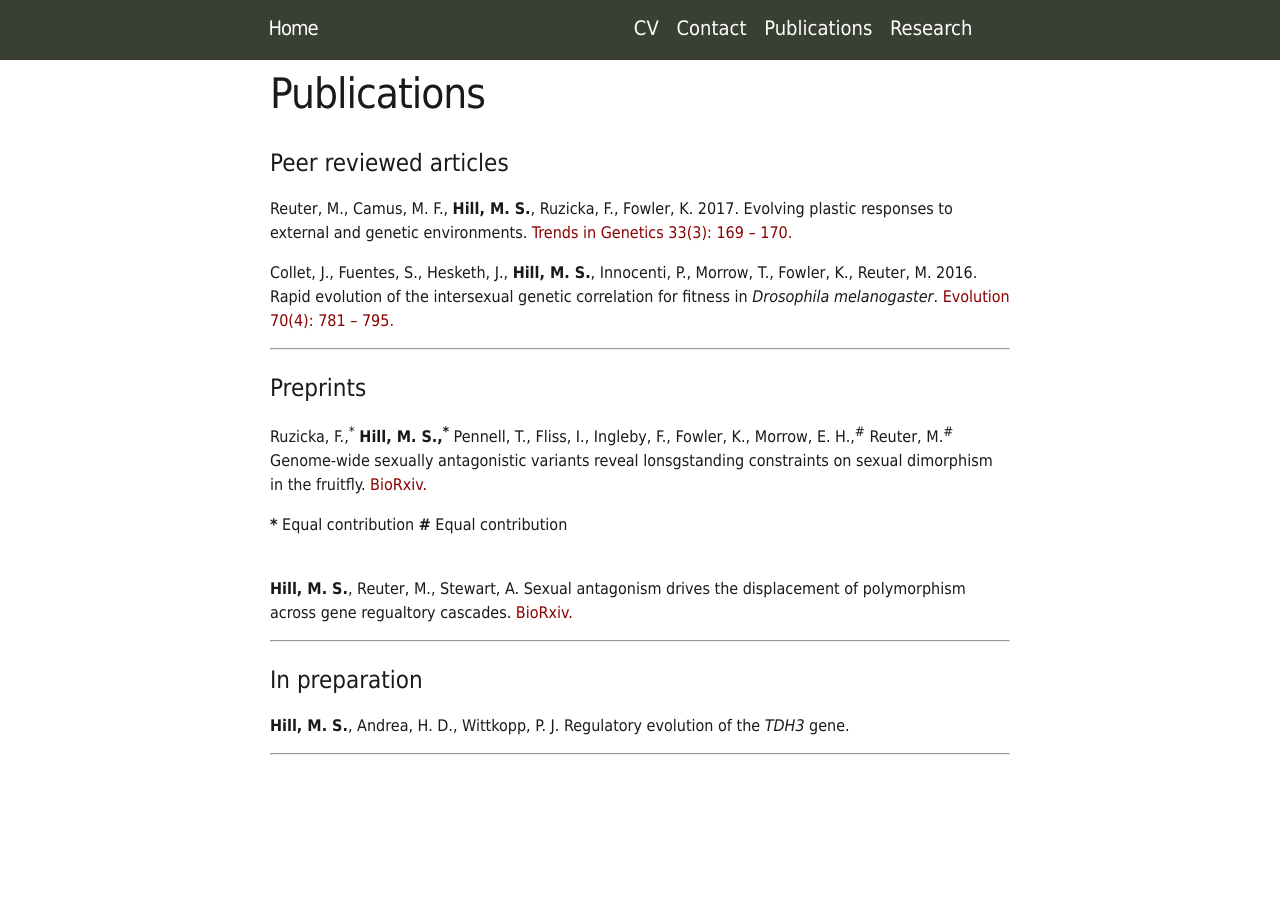
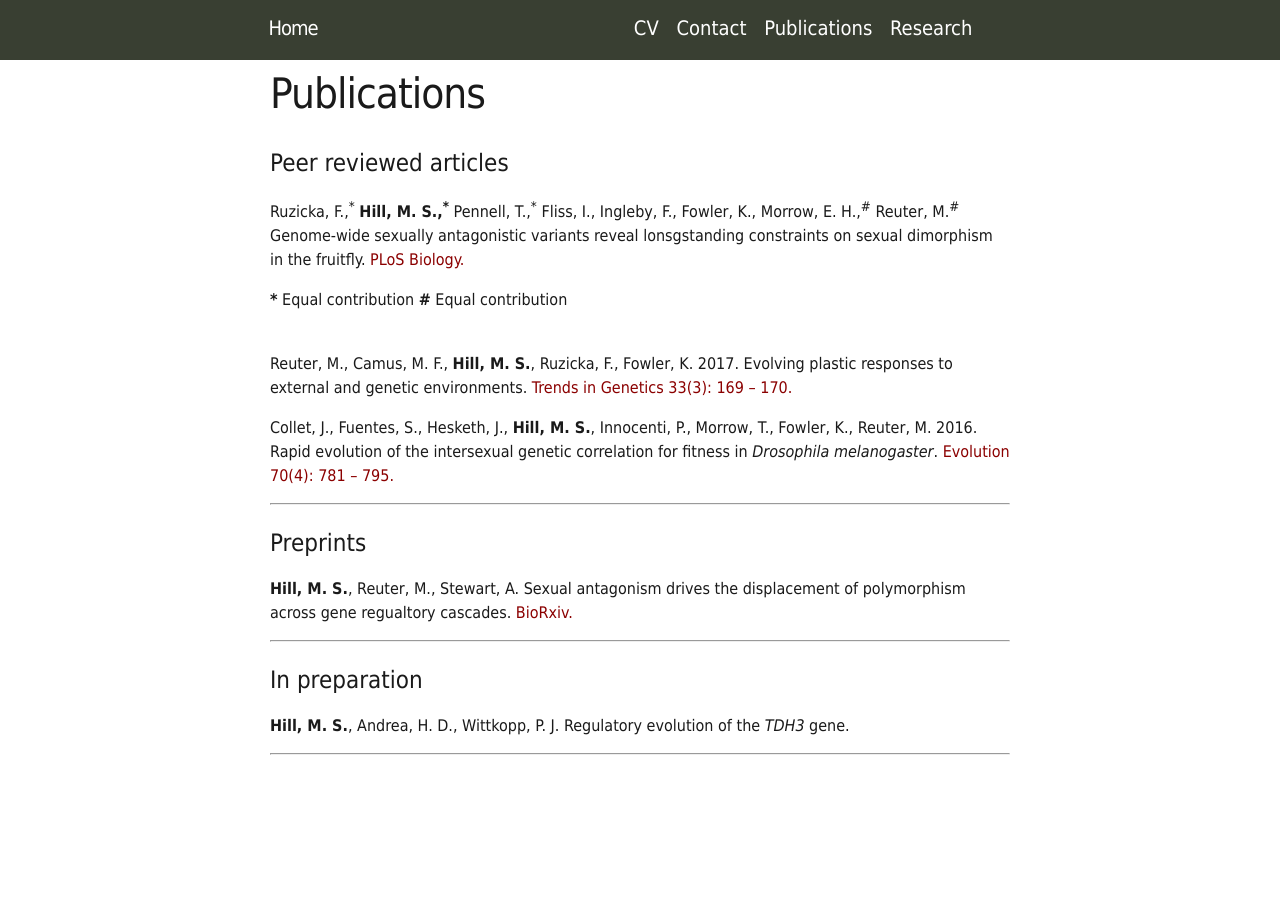
Before and after one commit to Mark-Stephen-Hill/Mark-Stephen-Hill.github.io, a Jekyll site: the page built from Publications.md, in a window 1280 px wide. Built offline with Jekyll 4.4.1, drawn with Linux system fonts in a browser that asks for light colours; some of the changed lines change nothing that is shown.

Commit message:
Update Publications.md

```diff
--- a/Publications.md
+++ b/Publications.md
@@ -15,6 +15,14 @@
 
 <h1>Peer reviewed articles</h1>
 
+
+Ruzicka, F.,<sup>*</sup> <b>Hill, M. S.,<sup>*</sup></b> Pennell, T.,<sup>*</sup> Fliss, I., Ingleby, F., Fowler, K., Morrow, E. H.,<sup>#</sup> Reuter, M.<sup>#</sup> Genome-wide sexually antagonistic variants reveal lonsgstanding constraints on sexual dimorphism in the fruitfly. <a href="https://doi.org/10.1371/journal.pbio.3000244" style="color:#8b0000">PLoS Biology.</a>
+
+<b>*</b> Equal contribution
+<b>#</b> Equal contribution
+<br>
+<br>
+
 Reuter, M., Camus, M. F., <b>Hill, M. S.</b>, Ruzicka, F., Fowler, K. 2017. Evolving plastic responses to external and genetic environments. <a href="http://ac.els-cdn.com/S0168952517300045/1-s2.0-S0168952517300045-main.pdf?_tid=2a7d67f6-ebee-11e6-a180-00000aab0f26&acdnat=1486332062_e1b2719461cfd3704c1c2a321a7177ee" style="color:#8b0000">Trends in Genetics 33(3): 169 – 170.</a>
 
 Collet, J., Fuentes, S., Hesketh, J., <b>Hill, M. S.</b>, Innocenti, P., Morrow, T., Fowler, K., Reuter, M. 2016. Rapid evolution of the intersexual genetic correlation for fitness in <i>Drosophila melanogaster</i>. <a href="http://onlinelibrary.wiley.com/doi/10.1111/evo.12892/epdf" style="color:#8b0000">Evolution 70(4): 781 – 795.</a>
@@ -22,13 +30,6 @@
 <hr>
 
 <h1>Preprints</h1>
-
-Ruzicka, F.,<sup>*</sup> <b>Hill, M. S.,<sup>*</sup></b> Pennell, T., Fliss, I., Ingleby, F., Fowler, K., Morrow, E. H.,<sup>#</sup> Reuter, M.<sup>#</sup> Genome-wide sexually antagonistic variants reveal lonsgstanding constraints on sexual dimorphism in the fruitfly. <a href="https://doi.org/10.1101/117176" style="color:#8b0000">BioRxiv.</a>
-
-<b>*</b> Equal contribution
-<b>#</b> Equal contribution
-<br>
-<br>
 
 <b>Hill, M. S.</b>, Reuter, M., Stewart, A. Sexual antagonism drives the displacement of polymorphism across gene regualtory cascades. <a href="https://www.biorxiv.org/content/early/2018/10/29/454959" style="color:#8b0000">BioRxiv.</a>
 
```
